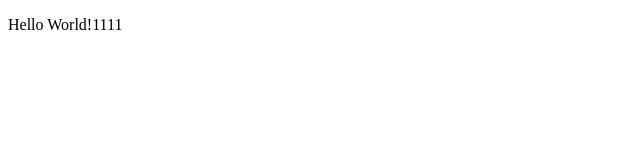
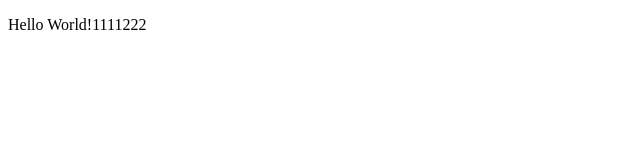
Before and after one commit to majednabavian/ApApp, a plain HTML site: page index.html in a window 1280 px wide. Shown: the full height of the page, 0-640 px from the left. Drawn offline with Linux system fonts and the light colour scheme.

Commit message:
ssh test

```diff
--- a/index.html
+++ b/index.html
@@ -10,7 +10,7 @@
     </head>
     <body>
         <p>
-            Hello World!1111
+            Hello World!1111222
         </p>
         <script src="" async defer></script>
     </body>
```
